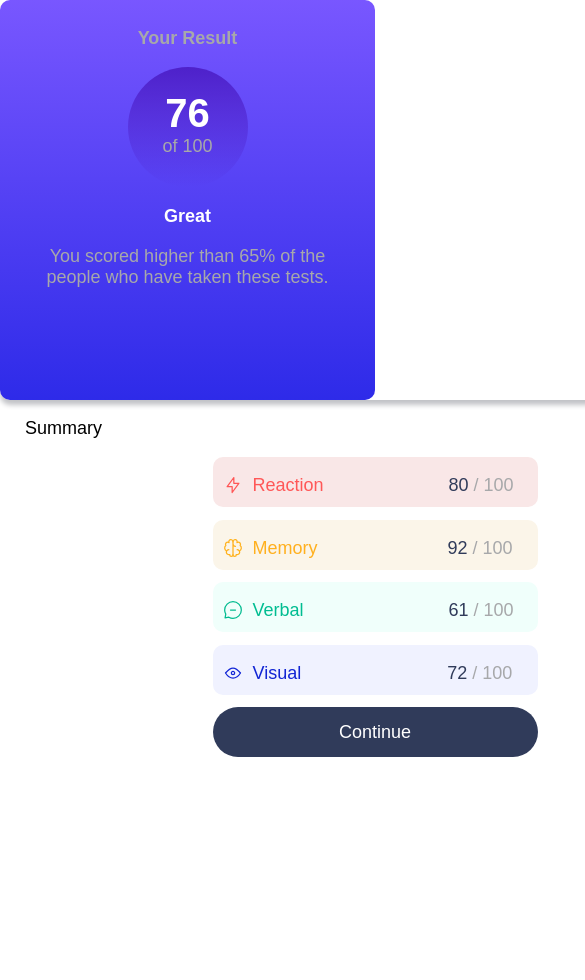
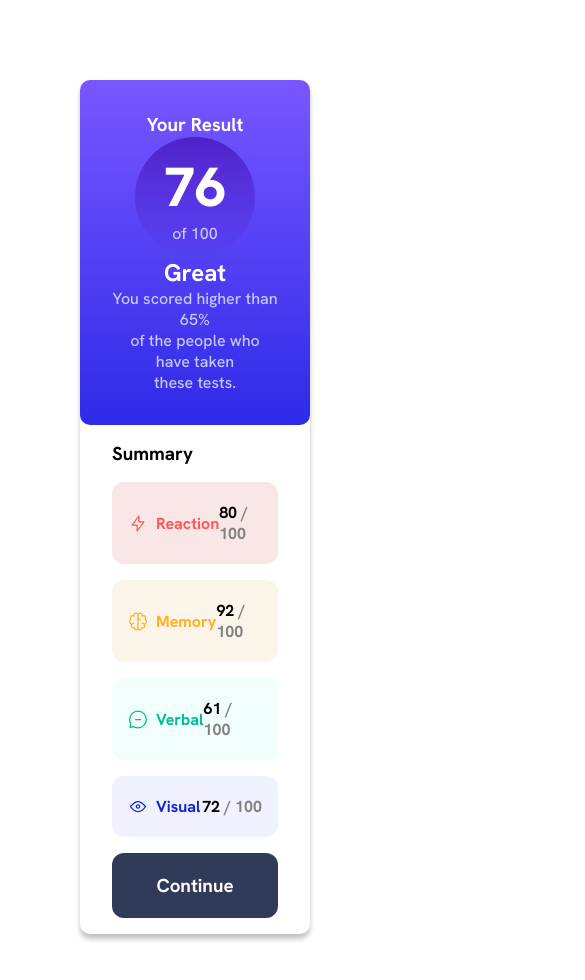
Before and after one commit to mimiwrp/Result-summary-component, a plain HTML site: page index.html in a window 390 px wide. Shown: the top 980 px of the page, 585 px wide, since content can reach past the window. Before the commit the page ends 844 px from the top, so only its background shows below. Drawn offline with Linux system fonts and the light colour scheme.

Commit message:
edit mobile style and html

```diff
--- a/index.html
+++ b/index.html
@@ -15,51 +15,50 @@
   </style>
 </head>
 <body>
-  <div class="summary-container">
+  <div class="main-container">
     <div class="result-container">
-      <div class="result-main-content">
-        <p style="font-weight: 700; padding-top: 10px;">Your Result</p>
+        <h3>Your Result</h3>
         <div class="circle">
-          <div style="font-size: 40px;">76</div>
-          <div>of 100</div>
+          <h1>76</h1>
+          <p>of 100</p>
         </div>
-        <div class="result-sum">
-          Great
-        </div>
-        <div class="result-content">
-          You scored higher than 65% of the people who have taken these tests.
-        </div>
-      </div>
+        <h2>Great</h2>
+        <p>You scored higher than 65% <br> of the people who have taken <br>these tests.</p>
     </div>
-    <div class="summary-main-content">
-      <div class="head-item">
-        <p>Summary</p>
-      </div>
-        <div class="flex-container">
+
+    <div class="summary-container">
+        <h3 class="summary">Summary</h3>
+
             <div class="cat-1">
-              <p><svg xmlns="http://www.w3.org/2000/svg" width="20" height="20" fill="none" viewBox="0 0 20 20"><path stroke="#F55" stroke-linecap="round" stroke-linejoin="round" stroke-width="1.25" d="M10.833 8.333V2.5l-6.666 9.167h5V17.5l6.666-9.167h-5Z"/></svg></p>
-              <p style="color: hsl(0, 100%, 67%);">Reaction</p>
-              <p style="color: hsl(220, 2%, 66%);"><span style="color: hsl(224, 30%, 27%);">80</span> / 100</p>
+              <ul>
+                <li><img class="box" src="assets/images/icon-reaction.svg" alt=""> <b>Reaction</b></li>
+                <li><p>80<span> / 100</span></p></li>
+              </ul>
             </div>
+
             <div class="cat-2">
-              <p><svg xmlns="http://www.w3.org/2000/svg" width="20" height="20" fill="none" viewBox="0 0 20 20"><path stroke="#FFB21E" stroke-linecap="round" stroke-linejoin="round" stroke-width="1.25" d="M5.833 11.667a2.5 2.5 0 1 0 .834 4.858"/><path stroke="#FFB21E" stroke-linecap="round" stroke-linejoin="round" stroke-width="1.25" d="M3.553 13.004a3.333 3.333 0 0 1-.728-5.53m.025-.067a2.083 2.083 0 0 1 2.983-2.824m.199.054A2.083 2.083 0 1 1 10 3.75v12.917a1.667 1.667 0 0 1-3.333 0M10 5.833a2.5 2.5 0 0 0 2.5 2.5m1.667 3.334a2.5 2.5 0 1 1-.834 4.858"/><path stroke="#FFB21E" stroke-linecap="round" stroke-linejoin="round" stroke-width="1.25" d="M16.447 13.004a3.334 3.334 0 0 0 .728-5.53m-.025-.067a2.083 2.083 0 0 0-2.983-2.824M10 3.75a2.085 2.085 0 0 1 2.538-2.033 2.084 2.084 0 0 1 1.43 2.92m-.635 12.03a1.667 1.667 0 0 1-3.333 0"/></svg></p>
-              <p style="color: hsl(39, 100%, 56%);">Memory</p>
-              <p style="color: hsl(220, 2%, 66%);"><span style="color: hsl(224, 30%, 27%);">92</span> / 100</p>
+              <ul>
+                <li><img class="box" src="assets/images/icon-memory.svg" alt=""> <b>Memory</b></li>
+                <li><p>92<span> / 100</span></p></li>
+              </ul>
             </div>
+
             <div class="cat-3">
-              <p><svg xmlns="http://www.w3.org/2000/svg" width="20" height="20" fill="none" viewBox="0 0 20 20"><path stroke="#00BB8F" stroke-linecap="round" stroke-linejoin="round" stroke-width="1.25" d="M7.5 10h5M10 18.333A8.333 8.333 0 1 0 1.667 10c0 1.518.406 2.942 1.115 4.167l-.699 3.75 3.75-.699A8.295 8.295 0 0 0 10 18.333Z"/></svg></p>
-              <p style="color: hsl(166, 100%, 37%);">Verbal</p>
-              <p style="color: hsl(220, 2%, 66%);"><span style="color: hsl(224, 30%, 27%);">61</span> / 100</p>
+              <ul>
+                <li><img class="box" src="assets/images/icon-verbal.svg" alt=""> <b>Verbal</b></li>
+                <li><p>61<span> / 100</span></p></li>
+              </ul>
             </div>
+
             <div class="cat-4">
-              <p><svg xmlns="http://www.w3.org/2000/svg" width="20" height="20" fill="none" viewBox="0 0 20 20"><path stroke="#1125D6" stroke-linecap="round" stroke-linejoin="round" stroke-width="1.25" d="M10 11.667a1.667 1.667 0 1 0 0-3.334 1.667 1.667 0 0 0 0 3.334Z"/><path stroke="#1125D6" stroke-linecap="round" stroke-linejoin="round" stroke-width="1.25" d="M17.5 10c-1.574 2.492-4.402 5-7.5 5s-5.926-2.508-7.5-5C4.416 7.632 6.66 5 10 5s5.584 2.632 7.5 5Z"/></svg></p>
-              <p style="color: hsl(234, 85%, 45%);">Visual</p>
-              <p style="color: hsl(220, 2%, 66%);"><span style="color: hsl(224, 30%, 27%);">72</span> / 100</p>
+              <ul>
+                <li><img class="box" src="assets/images/icon-visual.svg" alt=""> <b>Visual</b></li>
+                <li><p>72<span> / 100</span></p></li>
+              </ul>
             </div>
-          <div class="submit-button">
-            <button>Continue</button>
-          </div>
-        </div>
+            <div class="submit-button">
+              <h3>Continue</h3>
+            </div>
     </div>
   </div>
 
--- a/style.css
+++ b/style.css
@@ -1,126 +1,115 @@
+@import url('https://fonts.googleapis.com/css2?family=Hanken+Grotesk:wght@500;700;800&display=swap');
+* {
+    margin: 0;
+    padding: 0;
+    box-sizing: border-box;
+}
+
 body {
-    font-family: 'Quicksand', sans-serif;
-    font-size: 18px;
-    font-weight: 500;
-    width: 700px;
-    margin: auto;
+    display: flex;
+    justify-content: center;
+    align-items: center;
 }
 
 /* summary component */
-.summary-container {
-    width: 750px;
-    height: 400px;
+.main-container {
+    width: 375px;
+    height: auto;
     border-radius: 10px;
+    margin: 5rem;
+    font-family: "Hanken Grotesk", sans-serif;
     background-color: hsl(0, 0%, 100%);
     box-shadow: 0px 5px 5px hsl(228, 4%, 77%);
-    position: relative;
 }
 
 .result-container {
-    width: 375px;
-    height: 400px;
+    text-align: center;
     border-radius: 10px;
+    color: hsl(0, 0%, 100%);
+    padding: 2rem 2rem;
     background-image: linear-gradient(hsl(252, 100%, 67%), hsl(241, 81%, 54%));
 }
 
-.flex-container {
+.summary-container {
+    padding: 1rem 2rem;
+}
+
+.summary-container .summary {
+    padding-bottom: 1rem;
+}
+.main-container .box {
+    margin-right: 0.5rem;
+}
+.main-container .summary-container p {
+    color: black;
+    font-weight: bold;
+}
+
+.main-container .summary-container span {
+    color: grey;
+}
+
+.main-container .summary-container ul {
+    list-style-type: none;
     display: flex;
-    flex-direction: column;
     align-items: center;
     justify-content: space-between;
-    height: 300px;
 }
 
-.head-item {
-    text-align: left;
-    padding-left: 25px;
+.main-container ul li {
+    display: flex;
 }
 
 .cat-1 {
-    display: flex;
-    border: none;
-    width: 325px;
-    height: 50px;
+    border-radius: 0.75rem;
     background-color: hsl(0, 60%, 94%);
-    border-radius: 10px;
-    vertical-align: middle;
+    padding: 1.25rem 1rem;
+    margin-bottom: 1rem;
 }
 
 .cat-2 {
-    display: flex;
-    border: none;
-    width: 325px;
-    height: 50px;
+    border-radius: 0.75rem;
     background-color: hsl(40, 69%, 95%);
-    border-radius: 10px;
+    padding: 1.25rem 1rem;
+    margin-bottom: 1rem;
 }
 
 .cat-3 {
-    display: flex;
-    border: none;
-    width: 325px;
-    height: 50px;
+    border-radius: 0.75rem;
     background-color: hsl(166, 100%, 97%);
-    border-radius: 10px;
+    padding: 1.25rem 1rem;
+    margin-bottom: 1rem;
 }
 
 .cat-4 {
-    display: flex;
-    border: none;
-    width: 325px;
-    height: 50px;
+    border-radius: 0.75rem;
     background-color: hsl(232, 100%, 97%);
-    border-radius: 10px;
+    padding: 1.25rem 1rem;
+    margin-bottom: 1rem;
 }
 
-svg {
-    padding-left: 10px;
-    padding-right: 10px;
+.cat-1 b{
+    color: hsl(0, 100%, 67%);
 }
 
-.cat-1 > p:nth-child(3){
-    padding-left: 125px;
-    /* flex-basis: 200px;
-    text-align: right; */
+.cat-2 b{
+    color: hsl(39, 100%, 56%);
 }
 
-.cat-2 > p:nth-child(3){
-    padding-left: 130px;
-    /* flex-basis: 200px;
-    text-align: right; */
+.cat-3 b{
+    color: hsl(166, 100%, 37%);
 }
 
-.cat-3 > p:nth-child(3){
-    padding-left: 145px;
-    /* flex-basis: 200px;
-    text-align: right; */
+.cat-4 b{
+    color: hsl(234, 85%, 45%);
 }
 
-.cat-4 > p:nth-child(3){
-    padding-left: 146px;
-    /* flex-basis: 200px;
-    text-align: right; */
-}
-
-button {
-    font-size: 18px;
-    border-radius: 50px;
-    border: none;
-    width: 325px;
-    height: 50px;
+.submit-button {
+    border-radius: 0.75rem;
+    padding: 1.25rem 1rem;
     color: hsl(0, 0%, 100%);
+    text-align: center;
     background-color: hsl(224, 30%, 27%);
-}
-
-/* result component */
-.result-container {
-    color: hsl(220, 2%, 66%);
-    text-align: center;
-}
-
-.result-main-content {
-    display: table-cell;
-    vertical-align: middle;
 }
 
 .circle {
@@ -128,42 +117,25 @@ button {
     border-radius: 50%;
     height: 120px;
     width: 120px;
-    position: relative;
-    margin: 0 auto;
+    display: inline-flex;
+    justify-content: center;
+    align-items: center;
+    flex-direction: column;
 }
 
-.circle > div:nth-child(1){
-    padding-top: 20%;
-    margin: 0 auto;
-    vertical-align: middle;
-    color: hsl(0, 0%, 100%);
+.circle h1 {
+    font-size: 55px;
     font-weight: 800;
 }
 
-.circle > div {
-    width: auto;
-    height: auto;
-    position: relative;
-    margin: 0 auto;
+.circle h2 {
+    padding: 2rem 2rem;
 }
 
-.result-sum {
-    color: hsl(0, 0%, 100%);
-    font-weight: 700;
-    padding-top: 5%;
+.circle h3 {
+    padding-bottom: 2rem;
 }
 
-.result-content {
-    padding: 5% 10% 5% 10%;
+.circle h3,p {
+    color: hsl(241, 100%, 89%);
 }
-
-@media only screen and (max-width: 375px){
-    .summary-container {
-        width: 375px;
-        height: 700px;
-    }
-    .result-container {
-        width: 375px;
-        height: 300px;
-    }
-}
```
